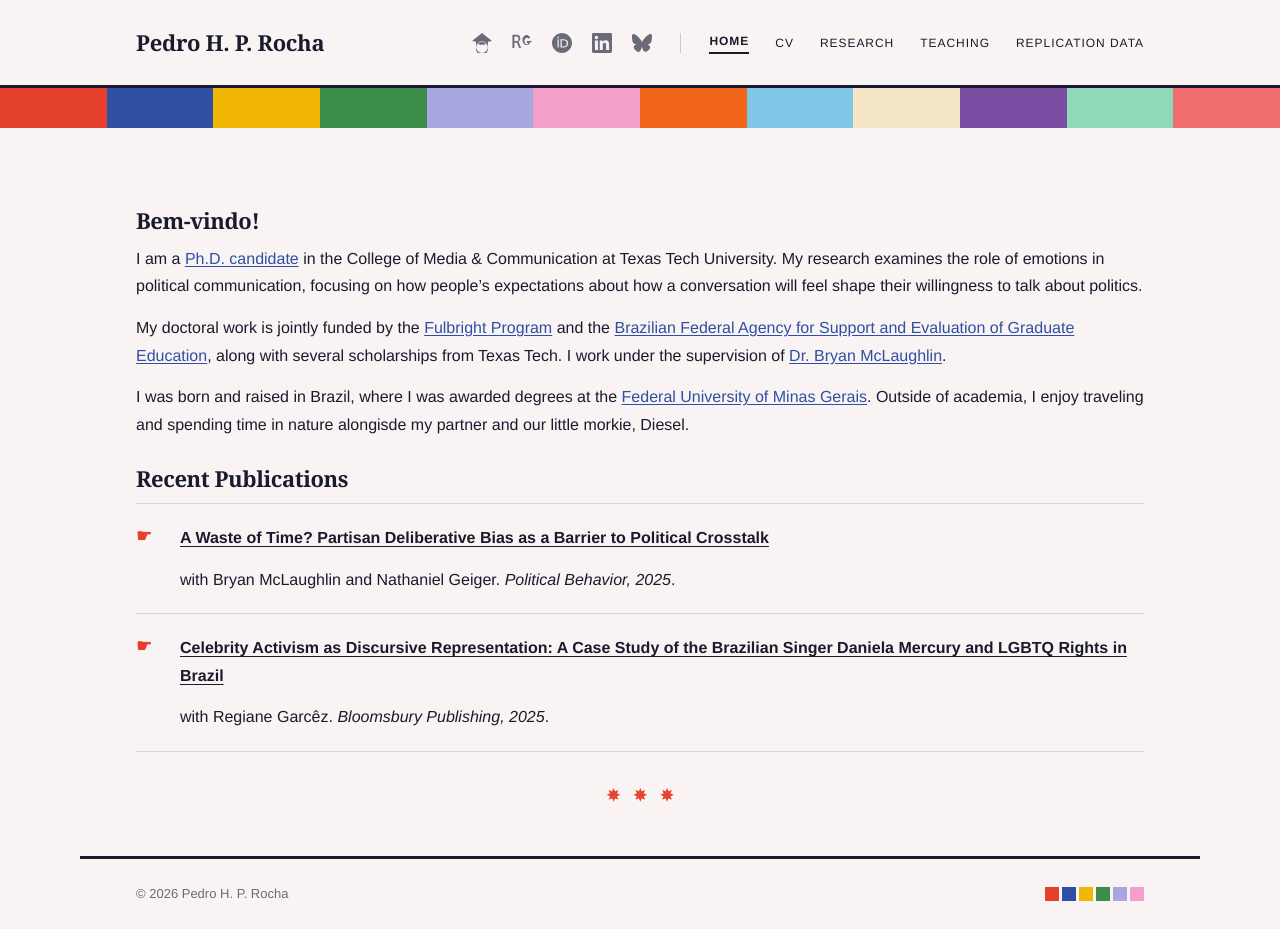
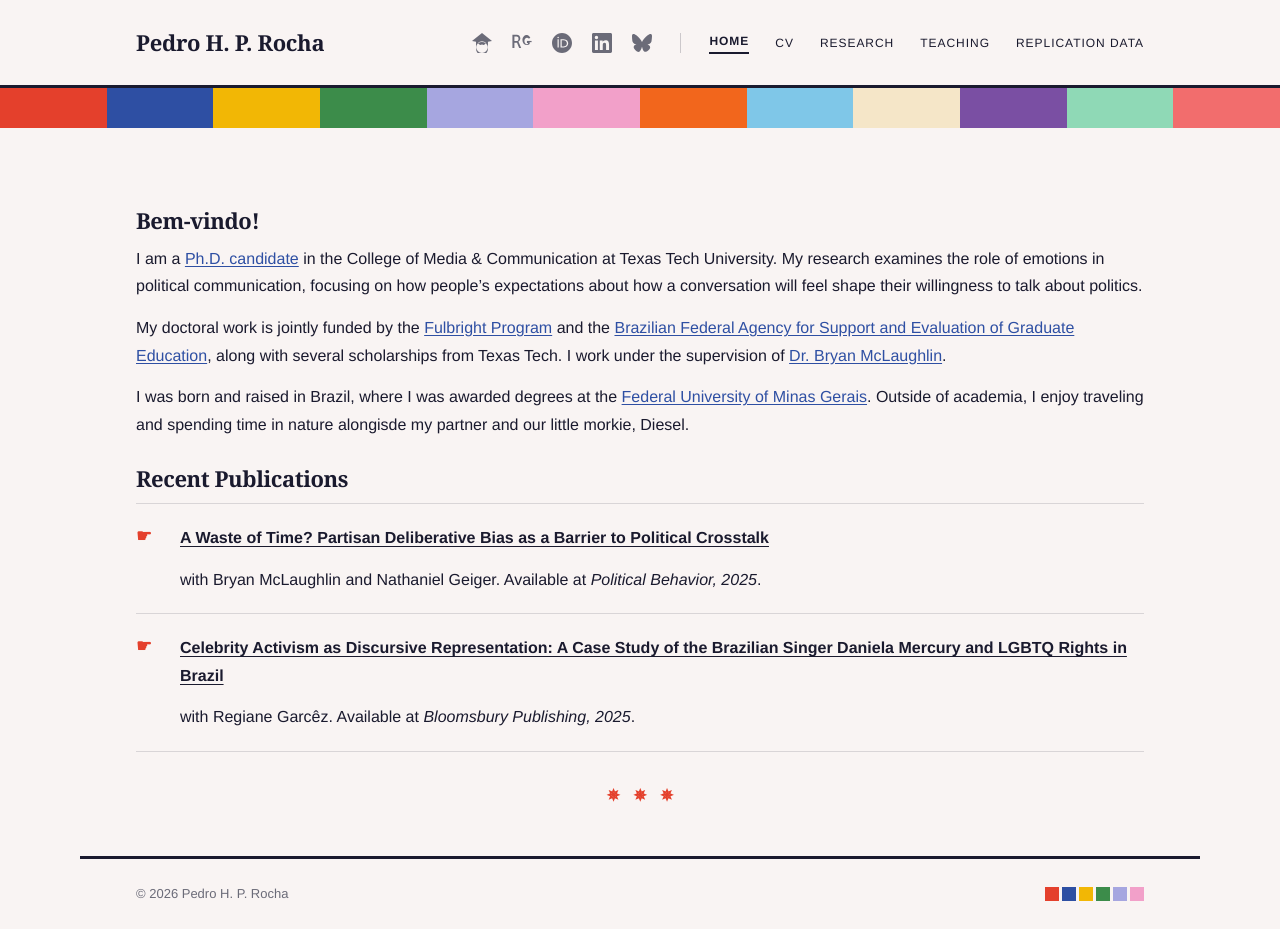
Before and after one commit to pedrohprocha/pedrohprocha.github.io, a Jekyll site: the page built from index.md, in a window 1280 px wide. Built offline with Jekyll 4.4.1, drawn with Linux system fonts in a browser that asks for light colours; some web fonts are replaced.

Commit message:
Update pub meta to include 'Available at' prefix before venue
Co-Authored-By: Claude Sonnet 4.6 <noreply@anthropic.com>

```diff
--- a/index.md
+++ b/index.md
@@ -19,7 +19,7 @@ I was born and raised in Brazil, where I was awarded degrees at the [Federal Uni
   <span class="pub-num">☛</span>
   <div class="pub-content">
     <p class="pub-title">{% if pub.doi %}<a href="{{ pub.doi }}">{{ pub.title }}</a>{% else %}{{ pub.title }}{% endif %}</p>
-    <p class="pub-meta">{{ pub.authors }}. <em>{{ pub.venue }}</em>.</p>
+    <p class="pub-meta">{{ pub.authors }}. Available at <em>{{ pub.venue }}</em>.</p>
   </div>
 </div>
 {% endfor %}
```
